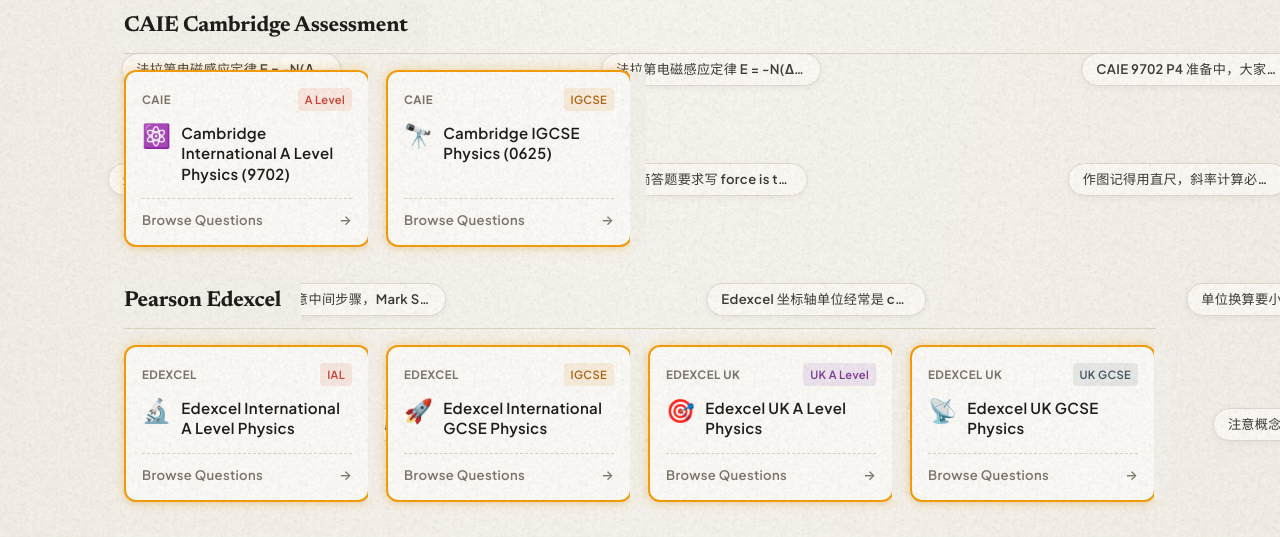
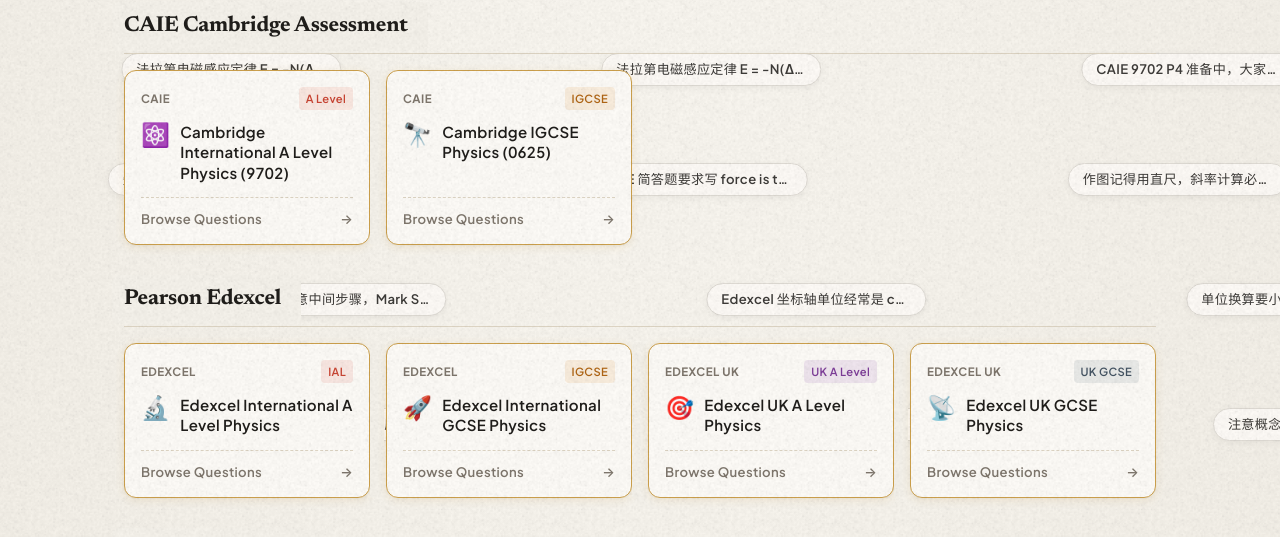
Before and after one commit to Szerelem0617/supabase-questionbank, a Nuxt app: page / in a window 1280 px wide. Shown: the part 208-745 px from the top of the page. Built offline with nearby package versions, Linux system fonts and the light colour scheme; no server answers; the database is empty.

Commit message:
style(home): refine gold line to 1px #cca04c with delicate glow and fix right border occlusion

```diff
--- a/pages/index.vue
+++ b/pages/index.vue
@@ -205,25 +205,25 @@ useSeoMeta({
   display: flex;
   flex-direction: column;
   background: var(--bg-surface);
-  /* 搜题同款常驻金线：常态全时显现，清晰定界，温暖典雅 */
-  border: 2px solid #f59e0b;
+  /* 柔和典雅金线：细致纤巧（1px），温润金铜色（#cca04c），清晰定界且克制雅致 */
+  border: 1px solid #cca04c;
   border-radius: 12px;
   padding: 16px 16px 14px;
   text-decoration: none;
   transition: all 0.22s cubic-bezier(0.16, 1, 0.3, 1);
   position: relative;
   z-index: 2;
-  box-shadow: 0 0 12px rgba(245, 158, 11, 0.35), 0 2px 6px rgba(44, 47, 50, 0.05);
+  box-shadow: 0 2px 8px rgba(204, 160, 76, 0.16), 0 1px 3px rgba(44, 47, 50, 0.04);
 }
 
-/* 实体遮蔽相邻卡片之间的 16px 夹缝，让同排卡片在视觉上平滑阻隔弹幕，绝不覆盖卡片自身边框与阴影 */
-.subject-card::after {
+/* 实体遮蔽相邻卡片之间的 16px 夹缝：从卡片外侧 +1px 处延伸，彻底杜绝覆盖卡片右边框 */
+.subject-card:not(:last-child)::after {
   content: '';
   position: absolute;
   top: 0;
   bottom: 0;
-  right: -16px;
-  width: 16px;
+  left: calc(100% + 1px);
+  width: 14px;
   background: var(--bg-canvas);
   pointer-events: none;
   z-index: 1;
@@ -231,8 +231,8 @@ useSeoMeta({
 
 .subject-card:hover {
   transform: translateY(-2px);
-  border-color: #d97706;
-  box-shadow: 0 0 18px rgba(245, 158, 11, 0.55), 0 8px 24px rgba(180, 83, 9, 0.2);
+  border-color: #b38029;
+  box-shadow: 0 4px 16px rgba(179, 128, 41, 0.22), 0 2px 6px rgba(44, 47, 50, 0.06);
 }
 
 .card-top {
```
